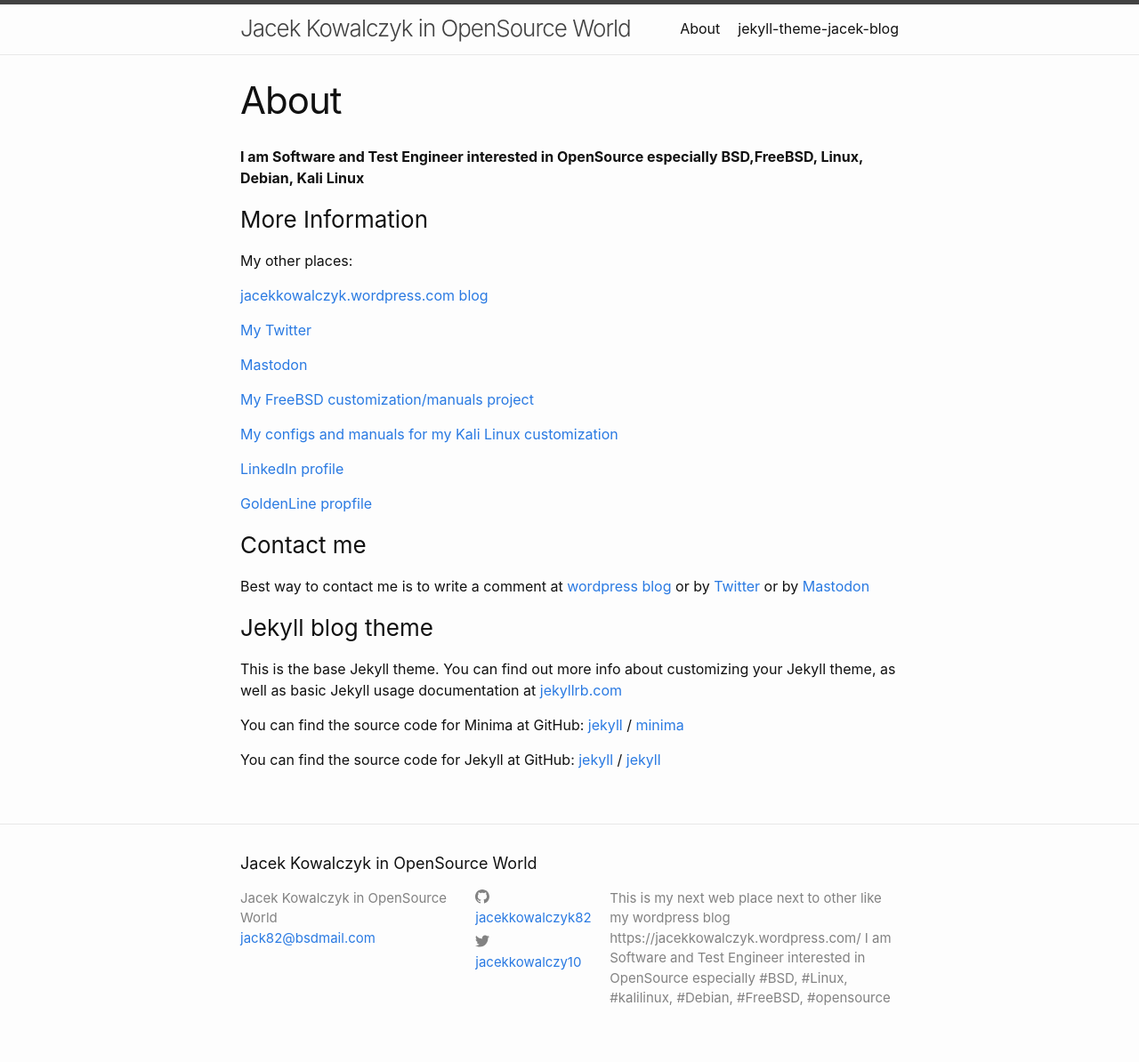
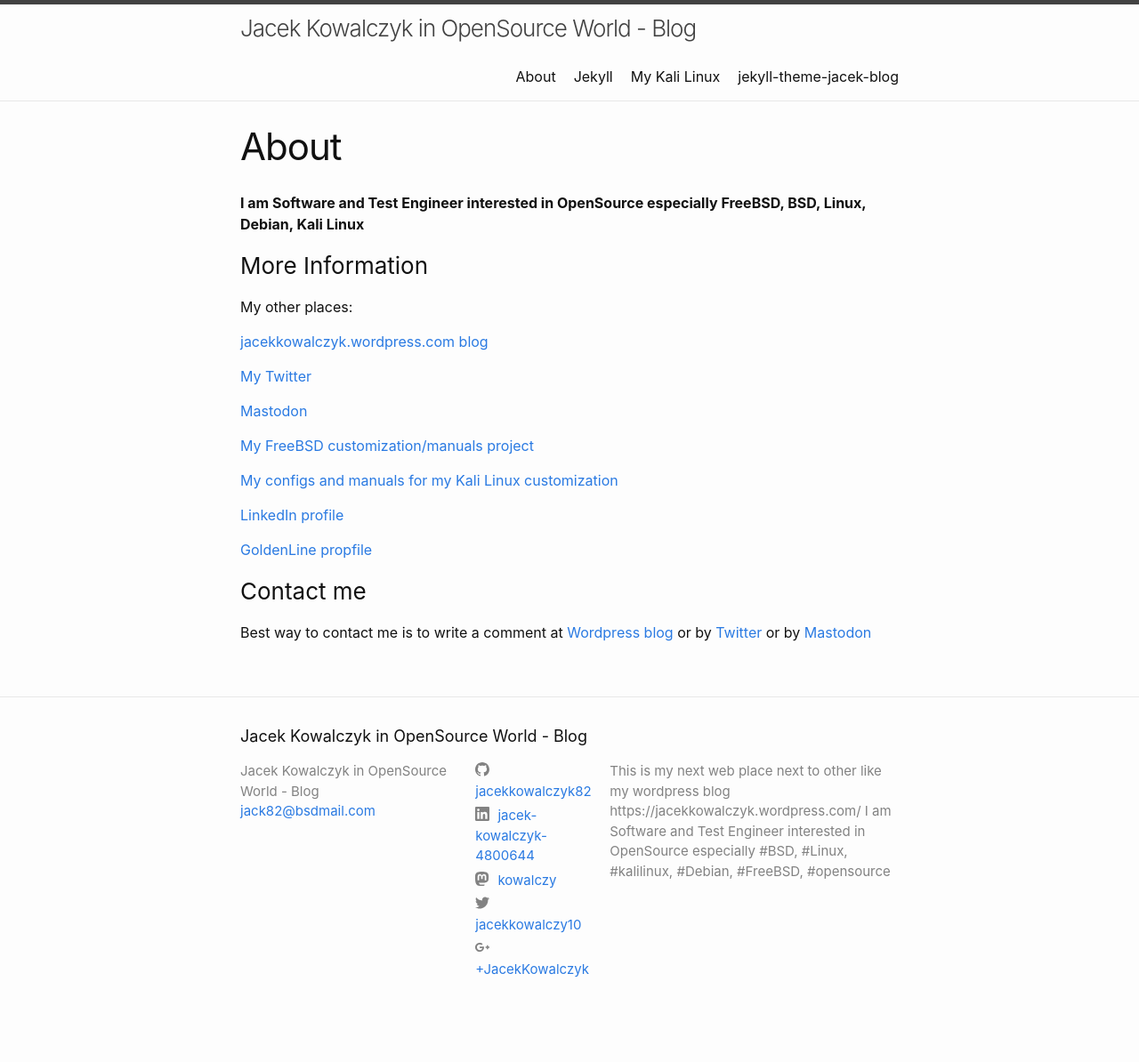
Before and after one commit to jacekkowalczyk82/jacekkowalczyk82.github.io, a Jekyll site: the page built from about.md, in a window 1280 px wide. Shown: the whole page at 89% size. Built offline with Jekyll 4.4.1, drawn with Linux system fonts in a browser that asks for light colours; after the commit the page ends 1161 px from its top, so only the background shows below that.

Commit message:
added subpages and configured social links

```diff
--- a/_config.yml
+++ b/_config.yml
@@ -13,7 +13,7 @@
 # you will see them accessed via {{ site.title }}, {{ site.email }}, and so on.
 # You can create any custom variable you would like, and they will be accessible
 # in the templates via {{ site.myvariable }}.
-title: Jacek Kowalczyk in OpenSource World
+title: Jacek Kowalczyk in OpenSource World - Blog
 email: jack82@bsdmail.com
 description: >- # this means to ignore newlines until "baseurl:"
   This is my next web place next to other like my wordpress blog https://jacekkowalczyk.wordpress.com/
@@ -23,7 +23,14 @@ description: >- # this means to ignore newlines until "baseurl:"
 baseurl: "" # the subpath of your site, e.g. /blog
 url: "https://jacekkowalczyk82.github.io" # the base hostname & protocol for your site, e.g. http://example.com
 twitter_username: jacekkowalczy10
+#mastodon: https://mastodon.technology/@kowalczy
+mastodon:
+  - username: kowalczy
+    instance: mastodon.technology
+
+googleplus_username: +JacekKowalczyk
 github_username:  jacekkowalczyk82
+linkedin_username: jacek-kowalczyk-4800644
 
 # Build settings
 markdown: kramdown
--- a/about.md
+++ b/about.md
@@ -4,7 +4,7 @@ title: About
 permalink: /about/
 ---
 
-**I am Software and Test Engineer interested in OpenSource especially BSD,FreeBSD, Linux, Debian, Kali Linux**
+**I am Software and Test Engineer interested in OpenSource especially FreeBSD, BSD, Linux, Debian, Kali Linux**
 
 ### More Information
 
@@ -27,20 +27,4 @@ My other places:
 
 ### Contact me
 
-Best way to contact  me is to write a comment at [wordpress blog](https://jacekkowalczyk.wordpress.com/) or by [Twitter](https://mobile.twitter.com/jacekkowalczy10/) or by [Mastodon](https://mastodon.technology/@kowalczy)
-
-
-### Jekyll blog theme
-
-This is the base Jekyll theme. You can find out more info about customizing your Jekyll theme, as well as basic Jekyll usage documentation at [jekyllrb.com](https://jekyllrb.com/)
-
-You can find the source code for Minima at GitHub:
-[jekyll][jekyll-organization] /
-[minima](https://github.com/jekyll/minima)
-
-You can find the source code for Jekyll at GitHub:
-[jekyll][jekyll-organization] /
-[jekyll](https://github.com/jekyll/jekyll)
-
-
-[jekyll-organization]: https://github.com/jekyll
+Best way to contact  me is to write a comment at [Wordpress blog](https://jacekkowalczyk.wordpress.com/) or by [Twitter](https://mobile.twitter.com/jacekkowalczy10/) or by [Mastodon](https://mastodon.technology/@kowalczy)
```
Also changed, not shown: credits-jekyll.md (added, +22 -0 lines), my-kali-linux.md (added, +16 -0 lines).
